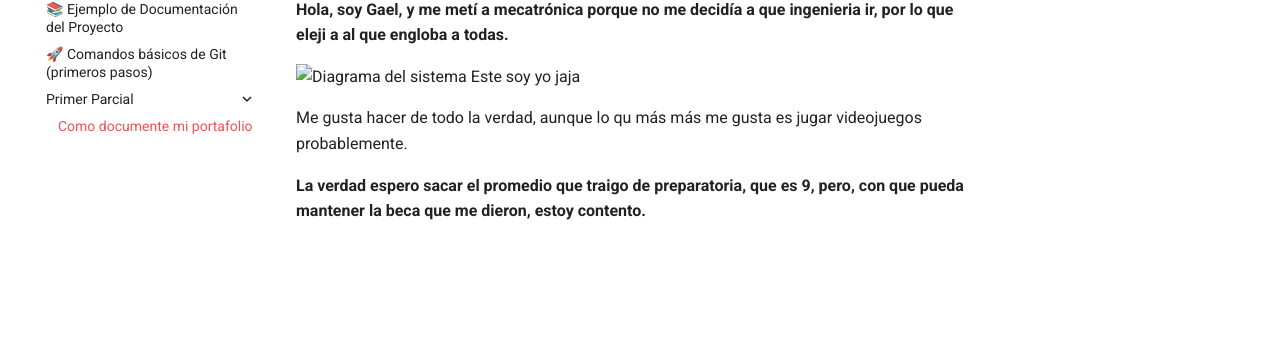
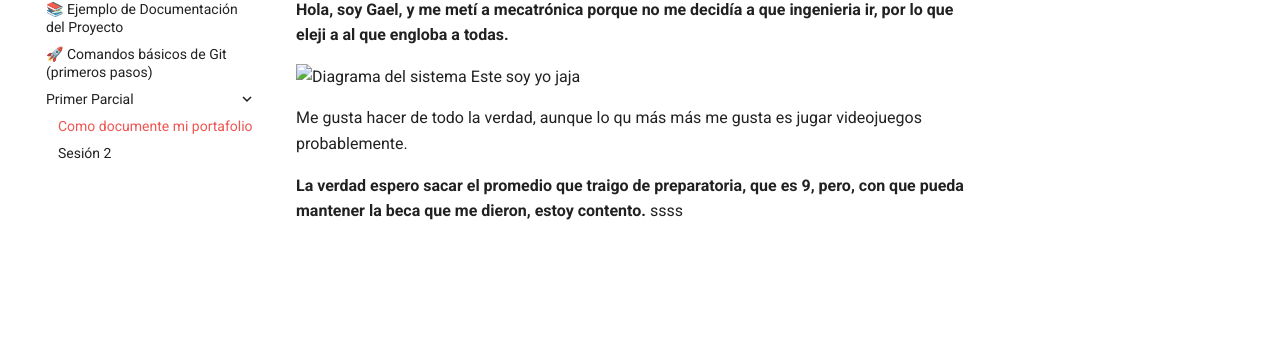
Before and after one commit to GaelMolletes/Bit-cora-de-Mecatr-nica, an MkDocs documentation site: the page built from docs/Primer Parcial/Sesion 1.md, in a window 1280 px wide. Shown: the part 183-520 px from the top of the page. Built offline with MkDocs 1.6.1 and Material for MkDocs 9.7.7, drawn with Linux system fonts in a browser that asks for light colours.

Commit message:
Guardado2

```diff
--- a/docs/Primer Parcial/Sesion 1.md
+++ b/docs/Primer Parcial/Sesion 1.md
@@ -11,4 +11,4 @@ Este soy yo jaja
 Me gusta hacer de todo la verdad, aunque lo qu más más me gusta es jugar videojuegos probablemente.
 
 
-**La verdad espero sacar el promedio que traigo de preparatoria, que es 9, pero, con que pueda mantener la beca que me dieron, estoy contento.**
+**La verdad espero sacar el promedio que traigo de preparatoria, que es 9, pero, con que pueda mantener la beca que me dieron, estoy contento.** ssss
```
Also changed, not shown: docs/Primer Parcial/Sesión 2.md (added), docs/recursos/imgs/oscilo.jpeg (added), docs/recursos/imgs/proto1.jpeg (added), docs/recursos/imgs/proto2.jpeg (added).
